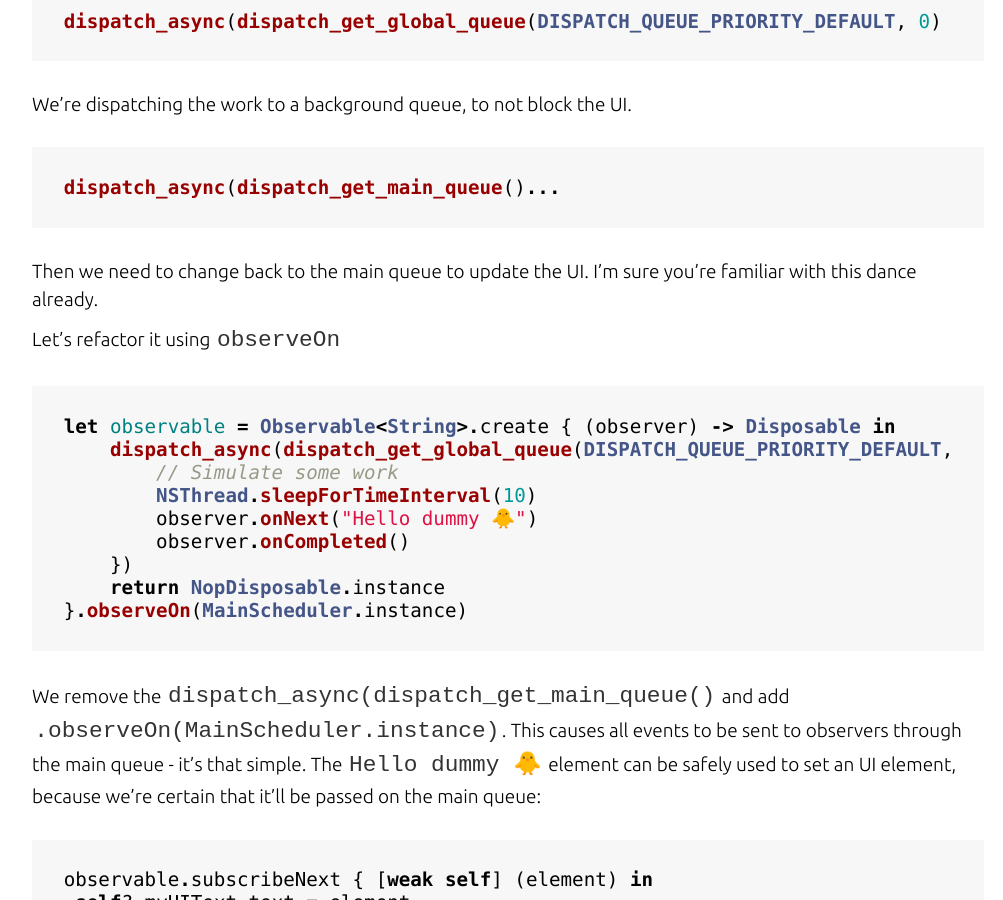
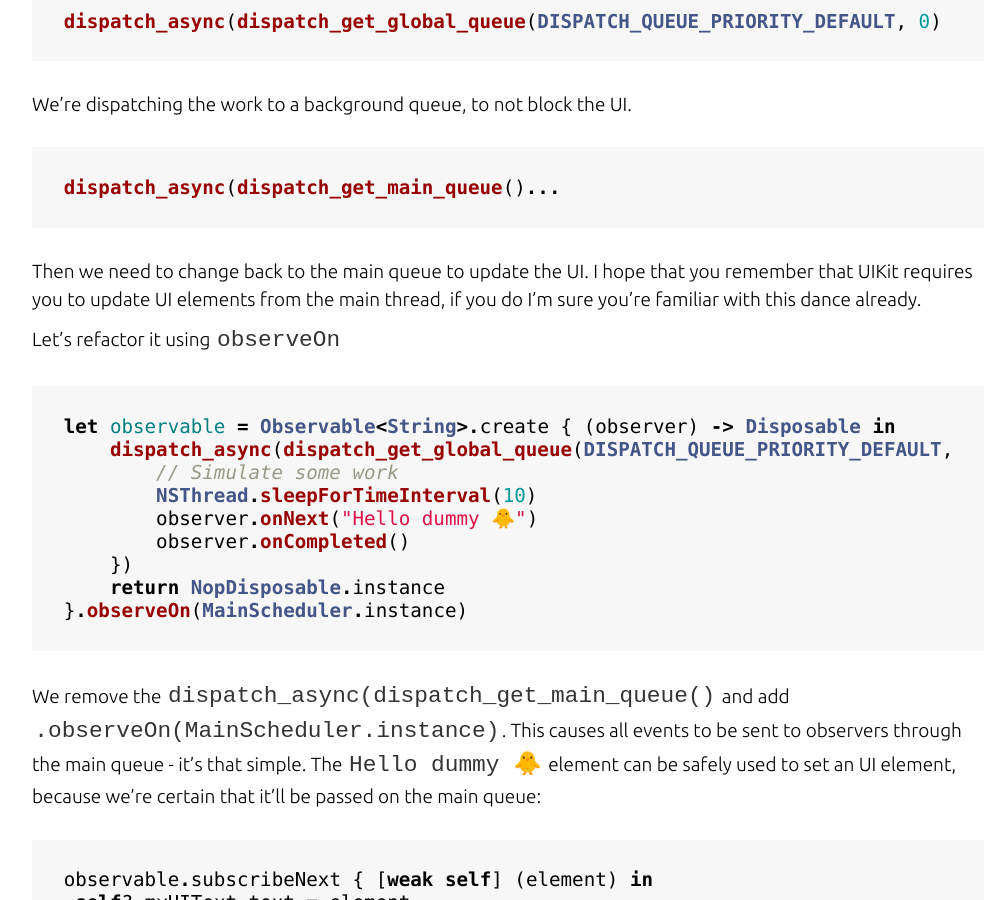
Before and after one commit to michalciurus/michalciurus.github.io, a Jekyll site: the page built from _posts/2016-07-21-RxSwift-for-dummies-#2-Operators.md, in a window 1280 px wide and 900 px high, scrolled down 1241 px. Shown: the whole window, without its empty margins (132-1135 px from the left). Built offline with Jekyll 4.4.1, drawn with Linux system fonts in a browser that asks for light colours; nearby versions of some CDN libraries.

Commit message:
no message

```diff
--- a/_posts/2016-07-21-RxSwift-for-dummies-#2-Operators.md
+++ b/_posts/2016-07-21-RxSwift-for-dummies-#2-Operators.md
@@ -47,7 +47,7 @@ We're dispatching the work to a background queue, to not block the UI.
 dispatch_async(dispatch_get_main_queue()...
 {% endhighlight %}
 
-Then we need to change back to the main queue to update the UI. I'm sure you're familiar with this dance already.
+Then we need to change back to the main queue to update the UI. I hope that you remember that UIKit requires you to update UI elements from the main thread, if you do I'm sure you're familiar with this dance already.
 
 Let's refactor it using `observeOn`
 
```
